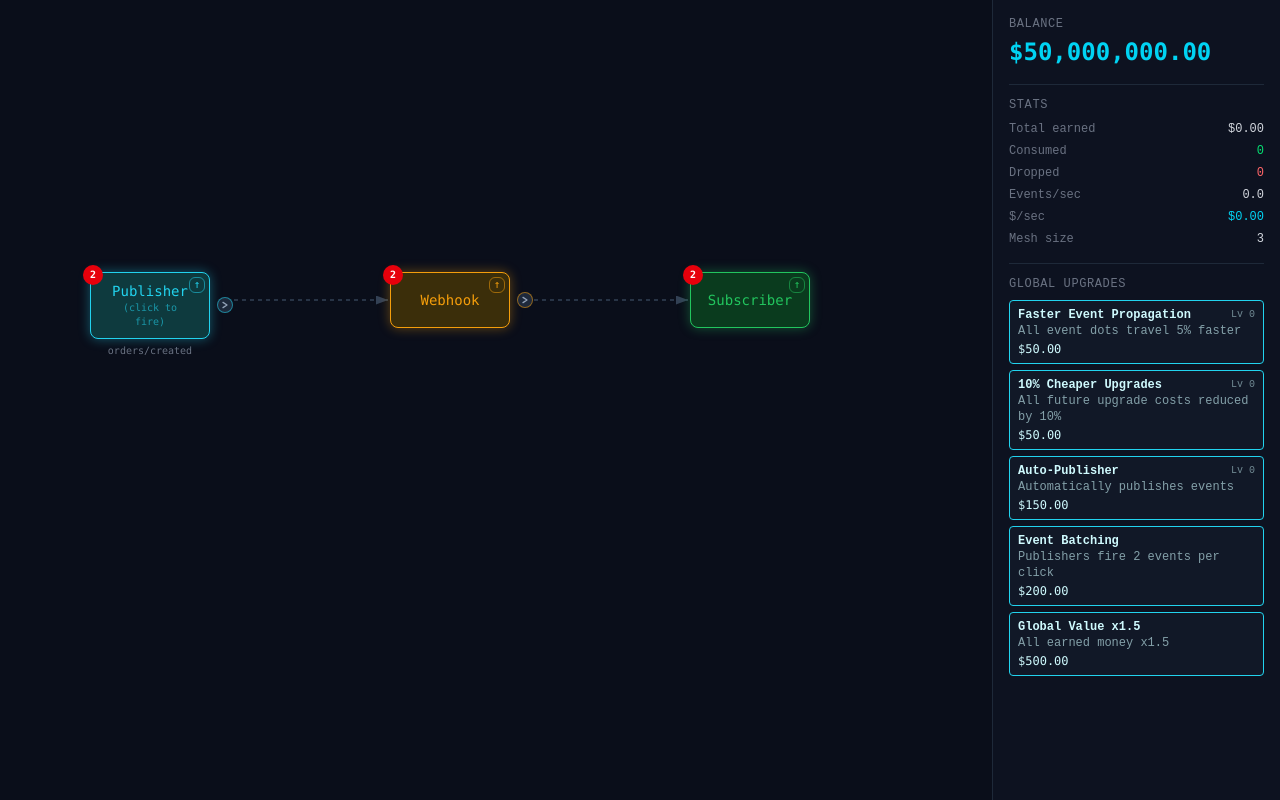
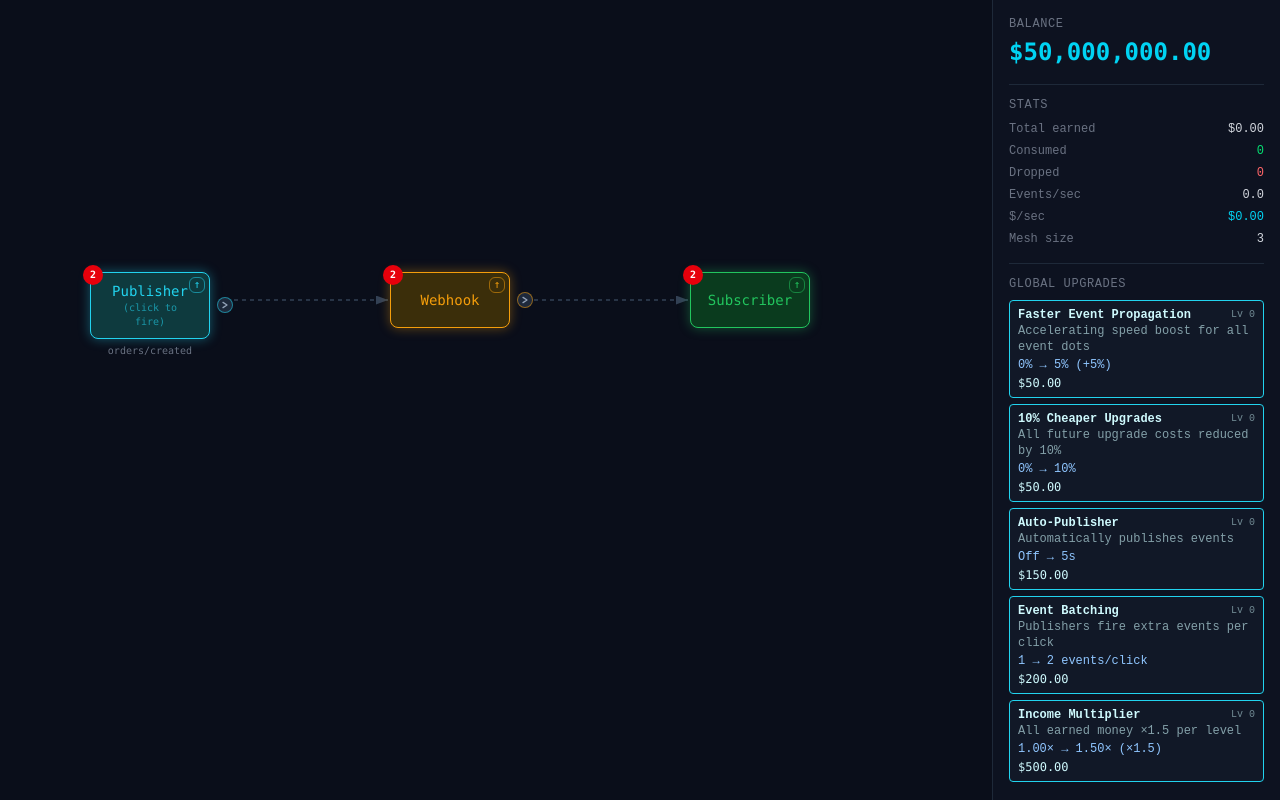
Before and after one commit to EricShantz/Idle-Mesh, a React (Vite) app: page / in a window 1280 px wide. Built offline with nearby package versions, Linux system fonts and the light colour scheme.

Commit message:
first pass at upgrade increment tuning

```diff
--- a/src/components/Sidebar.tsx
+++ b/src/components/Sidebar.tsx
@@ -4,6 +4,38 @@ import { formatMoney } from '../utils/formatMoney';
 
 const QUEUE_COST = 60;
 const DMQ_COST = 80;
+
+const autoPubIntervals = [5, 3, 1, 0.75, 0.5, 0.25, 0.1];
+
+function getGlobalUpgradeValueDisplay(key: string, level: number): string | null {
+  const next = level + 1;
+  switch (key) {
+    case 'propagationSpeed': {
+      const cur = level * (level + 9) / 2;
+      const nxt = next * (next + 9) / 2;
+      return `${cur}% → ${nxt}% (+${nxt - cur}%)`;
+    }
+    case 'costReduction': {
+      return `${level * 10}% → ${next * 10}%`;
+    }
+    case 'autoPub': {
+      const curInterval = level > 0 ? `${autoPubIntervals[Math.min(level - 1, 6)]}s` : 'Off';
+      const nxtInterval = `${autoPubIntervals[Math.min(level, 6)]}s`;
+      return `${curInterval} → ${nxtInterval}`;
+    }
+    case 'batchFire': {
+      return `${level + 1} → ${next + 1} events/click`;
+    }
+    case 'globalValueMultiplier': {
+      let curMult = 1;
+      for (let i = 1; i <= level; i++) curMult *= (1.4 + i * 0.1);
+      const nxtMult = curMult * (1.4 + next * 0.1);
+      return `${curMult.toFixed(2)}× → ${nxtMult.toFixed(2)}× (×${(1.4 + next * 0.1).toFixed(1)})`;
+    }
+    default:
+      return null;
+  }
+}
 
 export function Sidebar() {
   const balance = useGameStore(s => s.balance);
@@ -120,9 +152,11 @@ export function Sidebar() {
                     <span className="text-[10px] opacity-50">Lv {level}</span>
                   )}
                 </div>
-                <div className="opacity-60">{u.key === 'autoPub' && level > 0
-                  ? `Currently: every ${[5, 3, 1, 0.75, 0.5, 0.25, 0.1][Math.min(level - 1, 6)]}s`
-                  : u.description}</div>
+                <div className="opacity-60">{u.description}</div>
+                {!maxed && (() => {
+                  const valueDisplay = getGlobalUpgradeValueDisplay(u.key, level);
+                  return valueDisplay ? <div className="text-xs text-blue-300 mt-0.5">{valueDisplay}</div> : null;
+                })()}
                 <div className="mt-0.5 font-mono">
                   {maxed ? 'MAX' : formatMoney(cost)}
                 </div>
--- a/src/hooks/useGameLoop.ts
+++ b/src/hooks/useGameLoop.ts
@@ -273,12 +273,13 @@ export function useGameLoop() {
               c.type === 'subscriber' && Math.hypot(c.x - lastComponent.x, c.y - lastComponent.y) < 50
             );
             const fasterConsumptionLevel = subscriber?.upgrades['fasterConsumption'] ?? 0;
-            const consumeDuration = 2500 * Math.pow(0.95, fasterConsumptionLevel);
+            const boostPct = fasterConsumptionLevel * (fasterConsumptionLevel + 9) / 2;
+            const consumeDuration = 2500 * (1 - boostPct / 100);
             const moneyAddTime = consumeDuration * 0.5;
 
             if (elapsed >= moneyAddTime && !dot.moneyAdded) {
               const consumptionValueLevel = subscriber?.upgrades['consumptionValue'] ?? 0;
-              const subscriberValue = 0.5 + consumptionValueLevel * 0.5;
+              const subscriberValue = 0.5 + consumptionValueLevel * 0.45 + consumptionValueLevel * consumptionValueLevel * 0.05;
               const finalValue = dot.value + subscriberValue;
               toConsume.push({ id: dot.id, value: finalValue, subscriberId: subscriber?.id ?? '' });
               // Don't add to updated — dot is finished
@@ -512,6 +513,9 @@ export function useGameLoop() {
 
           if (brokerTarget) {
             // Only release if no previously-released DMQ dot is still traveling on the DMQ→broker segment
+            const releaseSpeedLevel = dmqComp.upgrades.dmqReleaseSpeed ?? 0;
+            const releaseBoostPct = releaseSpeedLevel * (releaseSpeedLevel + 9) / 2;
+            const releaseThreshold = 1 - (releaseBoostPct / 100);
             const dmqLineBusy = updated.some(d => {
               if (d.status !== 'traveling' || !d.isRetry) return false;
               // Check if this dot's path starts at DMQ and it hasn't reached the broker yet
@@ -522,7 +526,7 @@ export function useGameLoop() {
               for (let pi = 0; pi < d.path.length; pi++) {
                 if (Math.abs(d.path[pi].x - brokerTarget.x) < 1 && Math.abs(d.path[pi].y - brokerTarget.y) < 1) {
                   const brokerProgress = pi / (d.path.length - 1);
-                  return d.progress < brokerProgress - 0.01;
+                  return d.progress < brokerProgress * releaseThreshold;
                 }
               }
               return false;
--- a/src/store/gameStore.ts
+++ b/src/store/gameStore.ts
@@ -56,7 +56,7 @@ export type GameState = {
     propagationSpeed: number;
     costReduction: number;
     autoPubLevel: number;
-    batchFire: boolean;
+    batchFire: number;
     globalValueMultiplier: number;
   };
 
@@ -190,8 +190,15 @@ function migrateGlobalUpgradeLevels(upgrades: GameState['upgrades'] | undefined)
     levels.costReduction = Math.round(upgrades.costReduction / 0.1);
   }
   if (upgrades.autoPubLevel > 0) levels.autoPub = upgrades.autoPubLevel;
-  if (upgrades.batchFire) levels.batchFire = 1;
-  if (upgrades.globalValueMultiplier > 1) levels.globalValueMultiplier = 1;
+  if ((upgrades as any).batchFire === true || upgrades.batchFire > 0) levels.batchFire = 1;
+  if (upgrades.globalValueMultiplier > 1) {
+    // Derive level from old multiplier by iterating the new formula
+    let mult = 1; let lvl = 0;
+    while (mult < upgrades.globalValueMultiplier - 0.01 && lvl < 5) {
+      lvl++; mult *= (1.4 + lvl * 0.1);
+    }
+    levels.globalValueMultiplier = lvl;
+  }
   return levels;
 }
 
@@ -214,7 +221,7 @@ export const useGameStore = create<GameState>()(
         propagationSpeed: 1.0,
         costReduction: 0,
         autoPubLevel: 0,
-        batchFire: false,
+        batchFire: (saved?.upgrades as any)?.batchFire === true ? 2 : (saved?.upgrades?.batchFire ?? 0),
         globalValueMultiplier: 1.0,
       },
 
@@ -238,7 +245,8 @@ export const useGameStore = create<GameState>()(
           const lastFireTime = state.publisherCooldowns[publisherId] ?? 0;
           const publishSpeedLevel = pub.upgrades['publishSpeed'] ?? 0;
           const baseCooldown = 1000; // 1 second base cooldown
-          const cooldownDuration = baseCooldown * Math.pow(0.95, publishSpeedLevel); // Each level reduces by 5%
+          const publishBoostPct = publishSpeedLevel * (publishSpeedLevel + 9) / 2;
+          const cooldownDuration = baseCooldown * (1 - publishBoostPct / 100);
           if (Date.now() - lastFireTime < cooldownDuration) return;
         }
 
@@ -312,7 +320,7 @@ export const useGameStore = create<GameState>()(
           if (!skipCooldown) {
             draft.publisherCooldowns[publisherId] = Date.now();
           }
-          const fireCount = state.upgrades.batchFire ? 2 : 1;
+          const fireCount = state.upgrades.batchFire > 0 ? state.upgrades.batchFire : 1;
           for (let batch = 0; batch < fireCount; batch++) {
             for (const { waypoints, nodeIds } of selectedPaths) {
               const dotId = `dot-${++dotIdCounter}`;
@@ -497,7 +505,7 @@ export const useGameStore = create<GameState>()(
         if (from.type === 'broker' && to.type === 'queue') {
           const queueConns = state.connections.filter(
             c => c.fromId === drag.fromId &&
-            state.components.find(comp => comp.id === c.toId)?.type === 'queue'
+              state.components.find(comp => comp.id === c.toId)?.type === 'queue'
           ).length;
           const maxSlots = 1 + (from.upgrades['addQueueSlot'] ?? 0);
           if (queueConns >= maxSlots) {
@@ -513,7 +521,7 @@ export const useGameStore = create<GameState>()(
         if (from.type === 'queue' && to.type === 'subscriber') {
           const subConns = state.connections.filter(
             c => c.fromId === drag.fromId &&
-            state.components.find(comp => comp.id === c.toId)?.type === 'subscriber'
+              state.components.find(comp => comp.id === c.toId)?.type === 'subscriber'
           ).length;
           const maxSlots = 1 + (from.upgrades['addSubscriberSlot'] ?? 0);
           if (subConns >= maxSlots) {
@@ -559,9 +567,12 @@ export const useGameStore = create<GameState>()(
           draft.globalUpgradeLevels[upgradeKey] = level + 1;
 
           switch (upgradeKey) {
-            case 'propagationSpeed':
-              draft.upgrades.propagationSpeed *= 1.05;
+            case 'propagationSpeed': {
+              const newLevel = draft.globalUpgradeLevels[upgradeKey];
+              const boostPct = newLevel * (newLevel + 9) / 2;
+              draft.upgrades.propagationSpeed = 1 + boostPct / 100;
               break;
+            }
             case 'costReduction':
               draft.upgrades.costReduction = Math.min(0.3, draft.upgrades.costReduction + 0.1);
               break;
@@ -569,11 +580,15 @@ export const useGameStore = create<GameState>()(
               draft.upgrades.autoPubLevel = level + 1;
               break;
             case 'batchFire':
-              draft.upgrades.batchFire = true;
+              draft.upgrades.batchFire = level + 2; // level 0 → 2 events, level 1 → 3, etc.
               break;
-            case 'globalValueMultiplier':
-              draft.upgrades.globalValueMultiplier *= 1.5;
+            case 'globalValueMultiplier': {
+              const newLevel = draft.globalUpgradeLevels[upgradeKey];
+              let mult = 1;
+              for (let i = 1; i <= newLevel; i++) mult *= (1.4 + i * 0.1);
+              draft.upgrades.globalValueMultiplier = mult;
               break;
+            }
           }
         });
       },
@@ -642,7 +657,7 @@ export const useGameStore = create<GameState>()(
         const pub = state.components.find(c => c.id === publisherId);
         if (!pub) return 0.5;
         const valueLevel = pub.upgrades['eventValue'] ?? 0;
-        return 0.5 + valueLevel * 0.5;
+        return 0.5 + valueLevel * 0.45 + valueLevel * valueLevel * 0.05;
       },
     };
   })
--- a/src/store/upgradeConfig.ts
+++ b/src/store/upgradeConfig.ts
@@ -11,17 +11,18 @@ export type UpgradeDef = {
 export const publisherUpgrades: UpgradeDef[] = [
   {
     key: 'eventValue',
-    label: 'Event Value +$0.50',
-    description: 'Each event this publisher fires is worth more',
+    label: 'Event Value',
+    description: 'Accelerating value increase per event',
     baseCost: 10,
-    costMultiplier: 2.5,
+    costMultiplier: 1.8,
   },
   {
     key: 'publishSpeed',
-    label: 'Publish Speed +5%',
-    description: 'Reduces cooldown between publishing events',
+    label: 'Publish Speed',
+    description: 'Accelerating cooldown reduction',
     baseCost: 8,
-    costMultiplier: 1.15,
+    costMultiplier: 1.8,
+    maxLevel: 10,
   },
 ];
 
@@ -103,6 +104,14 @@ export const dmqUpgrades: UpgradeDef[] = [
     costMultiplier: 2,
   },
   {
+    key: 'dmqReleaseSpeed',
+    label: 'Faster Release',
+    description: 'Accelerating release speed for queued events',
+    baseCost: 40,
+    costMultiplier: 1.8,
+    maxLevel: 10,
+  },
+  {
     key: 'dmqValueRecovery',
     label: 'Value Recovery +10%',
     description: 'Retry events recover more of their original value',
@@ -115,17 +124,18 @@ export const dmqUpgrades: UpgradeDef[] = [
 export const subscriberUpgrades: UpgradeDef[] = [
   {
     key: 'consumptionValue',
-    label: 'Consumption Value +$0.50',
-    description: 'Each event this subscriber consumes earns more',
+    label: 'Consumption Value',
+    description: 'Accelerating value increase per consumed event',
     baseCost: 10,
-    costMultiplier: 2.5,
+    costMultiplier: 1.8,
   },
   {
     key: 'fasterConsumption',
-    label: 'Faster Consumption +5%',
-    description: 'Reduces processing time at this subscriber',
+    label: 'Faster Consumption',
+    description: 'Accelerating speed boost for processing events',
     baseCost: 8,
-    costMultiplier: 1.15,
+    costMultiplier: 1.8,
+    maxLevel: 10,
   },
 ];
 
@@ -133,9 +143,10 @@ export const globalUpgrades: UpgradeDef[] = [
   {
     key: 'propagationSpeed',
     label: 'Faster Event Propagation',
-    description: 'All event dots travel 5% faster',
+    description: 'Accelerating speed boost for all event dots',
     baseCost: 50,
-    costMultiplier: 2,
+    costMultiplier: 1.8,
+    maxLevel: 10,
   },
   {
     key: 'costReduction',
@@ -156,18 +167,18 @@ export const globalUpgrades: UpgradeDef[] = [
   {
     key: 'batchFire',
     label: 'Event Batching',
-    description: 'Publishers fire 2 events per click',
+    description: 'Publishers fire extra events per click',
     baseCost: 200,
-    costMultiplier: 1,
-    maxLevel: 1,
+    costMultiplier: 2.5,
+    maxLevel: 5,
   },
   {
     key: 'globalValueMultiplier',
-    label: 'Global Value x1.5',
-    description: 'All earned money x1.5',
+    label: 'Income Multiplier',
+    description: 'All earned money ×1.5 per level',
     baseCost: 500,
-    costMultiplier: 1,
-    maxLevel: 1,
+    costMultiplier: 3,
+    maxLevel: 5,
   },
 ];
 
```
Also changed, not shown: src/components/NodeModal.tsx (+38 -10 lines), 1 other file (tests, documents, lock files or other folders).
